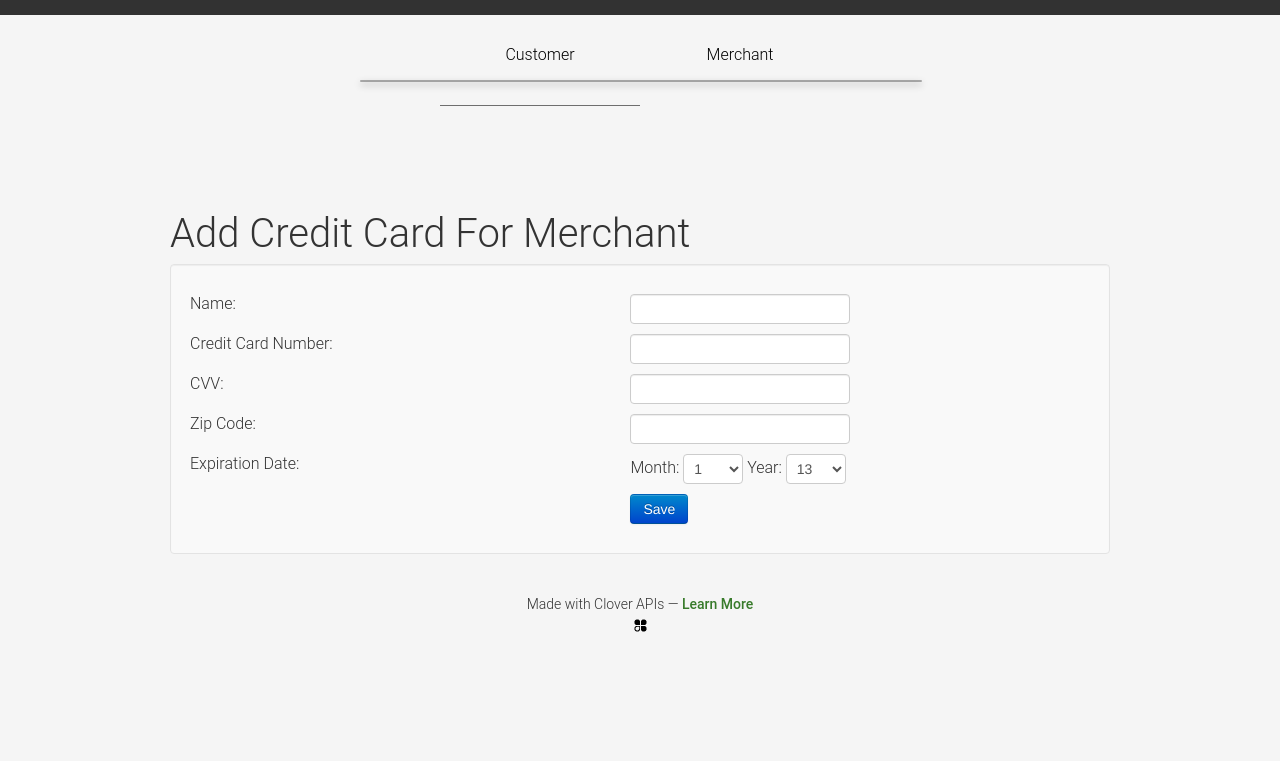
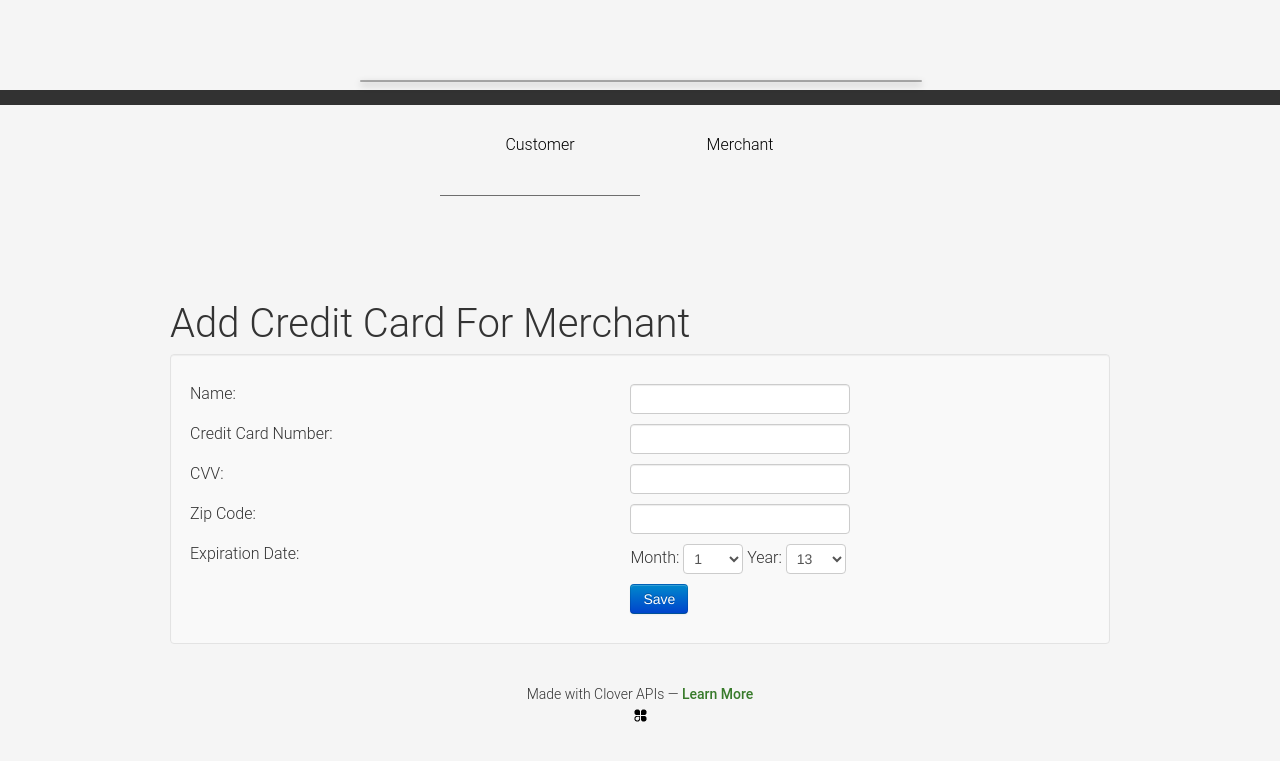
Before and after one commit to f-x-dx/example-server, a Python web app: template src/application/templates/add_cc.html in a window 1280 px wide. Shown: the top 761 px of the page. Run offline with Jinja, Linux system fonts and the light colour scheme; the template is opened without the code that fills it: most values are stand-ins (such as "Sample title", 1, 10 or a date in 2020); some libraries are stand-ins or nearby versions.

Commit message:
change body padding to test conflicts

```diff
--- a/src/application/static/css/main.css
+++ b/src/application/static/css/main.css
@@ -16,7 +16,7 @@
 	font-family: 'Roboto', sans-serif;
 	font-size: 62.5%;
 	font-weight: 300;
-	padding-top: 0;
+	padding-top: 10;
 }
 
 .merchantBody {
```
